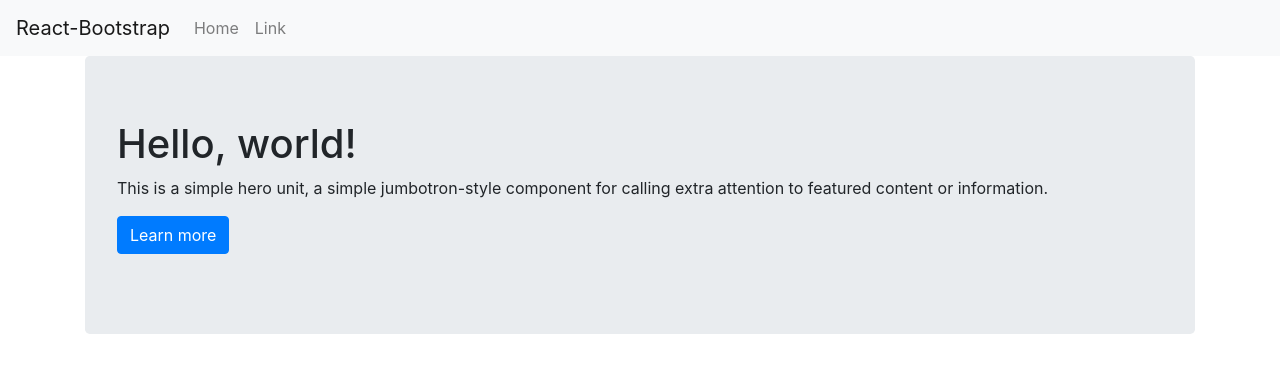
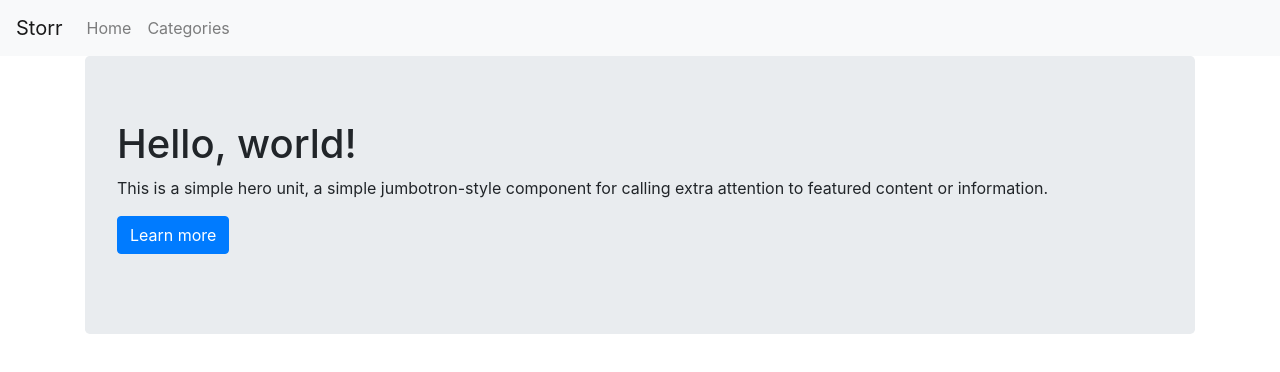
Before and after one commit to jolouie7/inventory-management-frontend, a React (Create React App) app: page / in a window 1280 px wide. Shown: the top 372 px of the page. Built offline with nearby package versions, Linux system fonts and the light colour scheme.

Commit message:
add category-list and items

```diff
--- a/package.json
+++ b/package.json
@@ -10,6 +10,7 @@
     "react": "^16.13.1",
     "react-bootstrap": "^1.3.0",
     "react-dom": "^16.13.1",
+    "react-router-dom": "^5.2.0",
     "react-scripts": "3.4.3"
   },
   "scripts": {
--- a/src/App.js
+++ b/src/App.js
@@ -3,12 +3,12 @@ import React from 'react';
 // import './App.css';
 import LandingPage from "./components/LandingPage";
 import Navbar from "./components/NavBar"
+import Routes from "./components/Routes"
 
 function App() {
   return (
     <div className="App">
-      <Navbar />
-      <LandingPage />
+      <Routes />
     </div>
   );
 }
--- /dev/null
+++ b/src/components/CategoryItem.js
@@ -0,0 +1,11 @@
+import React from 'react'
+
+const CategoryItem = (props) => {
+  return (
+    <div>
+      {props.name}
+    </div>
+  )
+}
+
+export default CategoryItem
--- a/src/components/NavBar.js
+++ b/src/components/NavBar.js
@@ -1,17 +1,18 @@
 import React from "react";
 import Navbar from "react-bootstrap/Navbar";
 import Nav from "react-bootstrap/Nav";
+// import { BrowserRouter as Router, Switch, Route, Link } from "react-router-dom";
 
 const NavBar = () => {
   return (
     <div>
       <Navbar bg="light" expand="lg">
-        <Navbar.Brand href="#home">React-Bootstrap</Navbar.Brand>
+        <Navbar.Brand href="#home">Storr</Navbar.Brand>
         <Navbar.Toggle aria-controls="basic-navbar-nav" />
         <Navbar.Collapse id="basic-navbar-nav">
           <Nav className="mr-auto">
-            <Nav.Link href="#home">Home</Nav.Link>
-            <Nav.Link href="#link">Link</Nav.Link>
+            <Nav.Link href="/">Home</Nav.Link>
+            <Nav.Link href="/category-list">Categories</Nav.Link>
           </Nav>
         </Navbar.Collapse>
       </Navbar>
--- /dev/null
+++ b/src/components/Routes.js
@@ -0,0 +1,26 @@
+import React from "react";
+import { BrowserRouter as Router, Switch, Route, Link } from "react-router-dom";
+import LandingPage from "./LandingPage";
+import NavBar from "./NavBar";
+import CategoryList from "../containers/CategoryList";
+
+export default function App() {
+  return (
+    <Router>
+      <div>
+        <NavBar />
+
+        {/* A <Switch> looks through its children <Route>s and
+            renders the first one that matches the current URL. */}
+        <Switch>
+          <Route path="/category-list">
+            <CategoryList />
+          </Route>
+          <Route path="/">
+            <LandingPage />
+          </Route>
+        </Switch>
+      </div>
+    </Router>
+  );
+}
--- /dev/null
+++ b/src/containers/CategoryList.js
@@ -0,0 +1,26 @@
+import React, {useEffect, useState} from 'react'
+import CategoryItem from '../components/CategoryItem';
+
+const CategoryList = () => {
+  const [categories, setCategories] = useState([])
+
+  useEffect(() => {
+    async function fetchMyAPI() {
+      let response = await fetch(
+        "http://127.0.0.1:8000/inventory/category-list/"
+      );
+      response = await response.json();
+      setCategories(response);
+    }
+
+    fetchMyAPI();
+  }, []);
+
+  return (
+    <div>
+      {categories.map(cat => <CategoryItem name={cat.name} />)}
+    </div>
+  )
+}
+
+export default CategoryList
```
Also changed, not shown: 1 other file (tests, documents, lock files or other folders).
